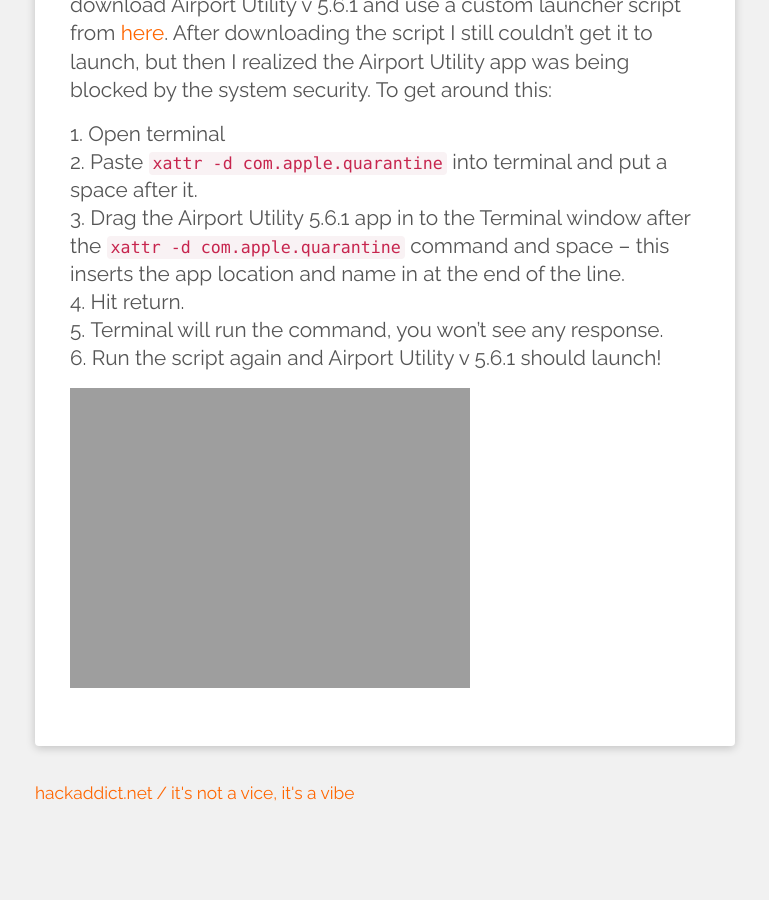
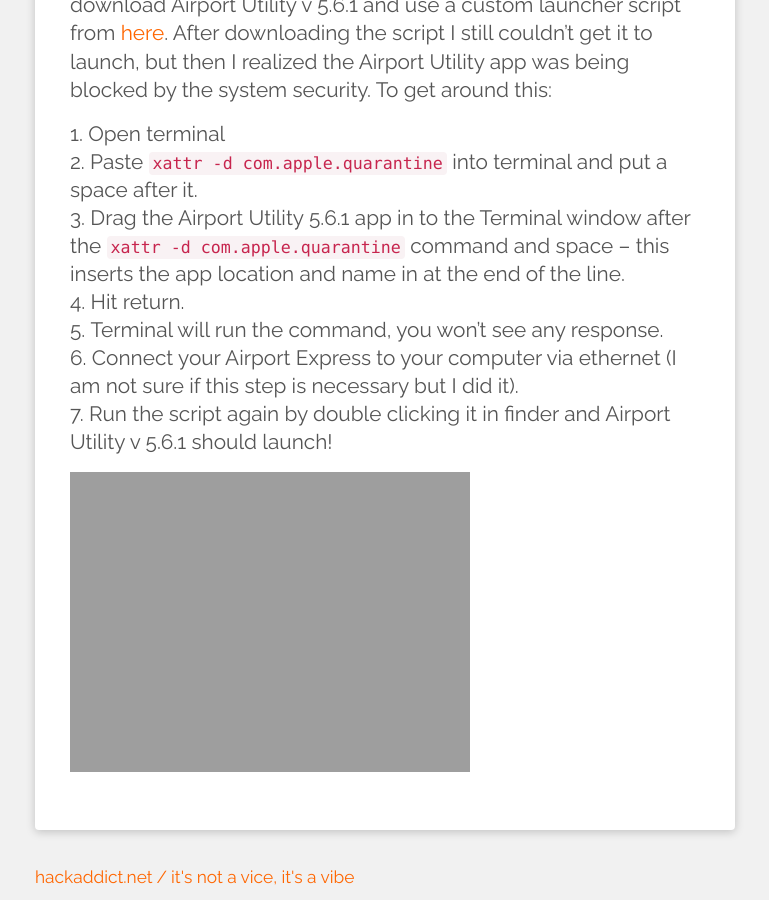
Before and after one commit to jennykortina/hackaddict, a Jekyll site: the page built from _posts/2021-02-20-use-old-airport-express-with-big-sur.md, in a window 1280 px wide and 900 px high, scrolled down 993 px. Shown: the whole window, without its empty margins (255-1024 px from the left). Built offline with Jekyll 4.4.1, drawn with Linux system fonts in a browser that asks for light colours; some web fonts are replaced; before the commit the page ends 1809 px from its top, so only the background shows below that.

Commit message:
update to include ethernet bit

```diff
--- a/_posts/2021-02-20-use-old-airport-express-with-big-sur.md
+++ b/_posts/2021-02-20-use-old-airport-express-with-big-sur.md
@@ -19,6 +19,7 @@
 3. Drag the Airport Utility 5.6.1 app in to the Terminal window after the  `xattr -d com.apple.quarantine` command and space – this inserts the app location and name in at the end of the line.
 4. Hit return.
 5. Terminal will run the command, you won’t see any response.
-6. Run the script again and Airport Utility v 5.6.1 should launch!
+6. Connect your Airport Express to your computer via ethernet (I am not sure if this step is necessary but I did it).
+7. Run the script again by double clicking it in finder and Airport Utility v 5.6.1 should launch!
 
 <img src="{{ site.url }}/assets/images/posts/2021-02-21-image-0001.png" />
```
